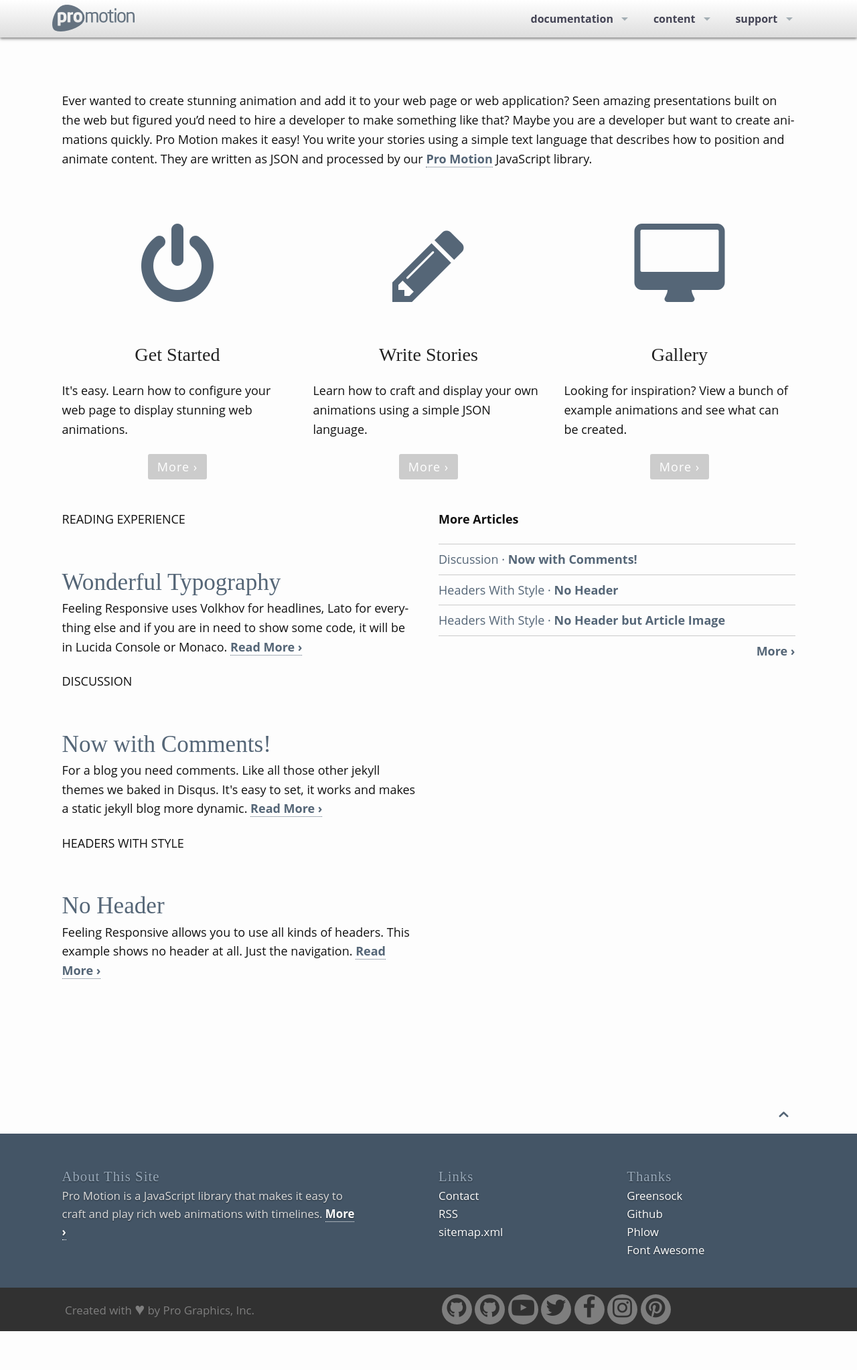
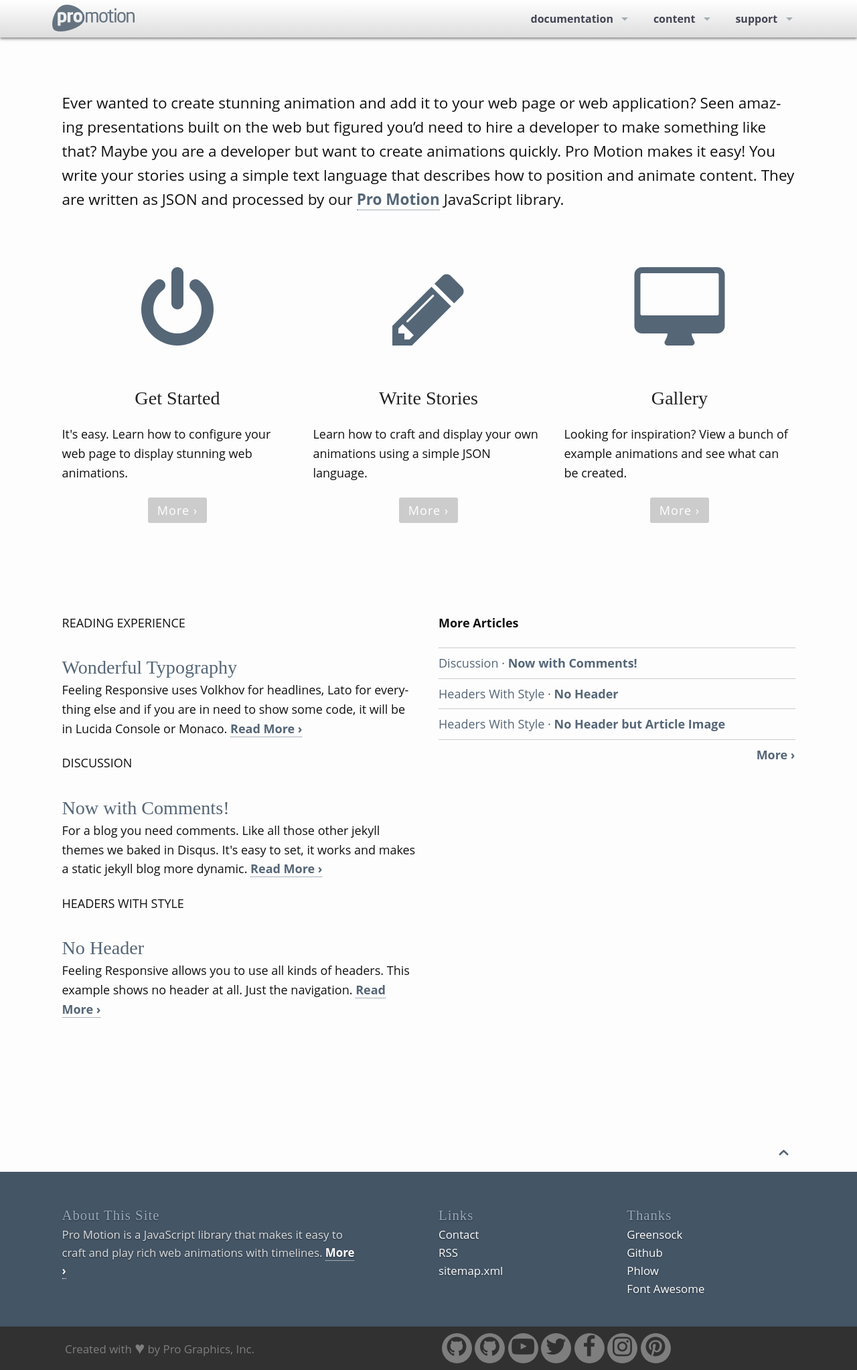
Before and after one commit to ProGraphics/prostyle.io, a Jekyll site: the page built from index.md, in a window 1280 px wide. Shown: the whole page at 67% size. Built offline with Jekyll 4.4.1, drawn with Linux system fonts in a browser that asks for light colours; nearby versions of some CDN libraries; a script that is not in the unit is left out; before the commit the page ends 1988 px from its top, so only the background shows below that.

Commit message:
Overview text on front page uses teaser class

```diff
--- a/_layouts/frontpage.html
+++ b/_layouts/frontpage.html
@@ -10,7 +10,7 @@
     </div><!-- /.row -->
 </div><!-- /#header-home -->
 
-<div class="row t80"><div class="medium-12 columns"><p>
+<div class="row t80"><div class="medium-12 columns"><p class="teaser">
 Ever wanted to create stunning animation and add it to your web page or web application?
 Seen amazing presentations built on the web but figured you’d need to hire a developer to make something like that?
 Maybe you are a developer but want to create animations quickly. Pro Motion makes it easy!
@@ -63,11 +63,11 @@
 {% endcomment %}
 
 {% unless site.posts == empty %}
-    <div class="row">
+    <div class="row t90">
         <div class="medium-6 columns">
             {% for post in site.posts limit:3 %}
             {% if post.subheadline %}<p class="subheadline">{{ post.subheadline }}</p>{% endif %}
-            <h2><a href="{{ site.url }}{{ site.baseurl }}{{ post.url }}">{{ post.title }}</a></h2>
+            <h3><a href="{{ site.url }}{{ site.baseurl }}{{ post.url }}">{{ post.title }}</a></h3>
             <p>
                 {% if post.meta_description %}{{ post.meta_description | strip_html | escape }}{% else post.teaser %}{{ post.teaser | strip_html | escape }}{% endif %}
                 <a href="{{ site.url }}{{ site.baseurl }}{{ post.url }}" title="Read {{ post.title escape_once }}"><strong>{{ site.data.language.read_more }}</strong></a>
```
